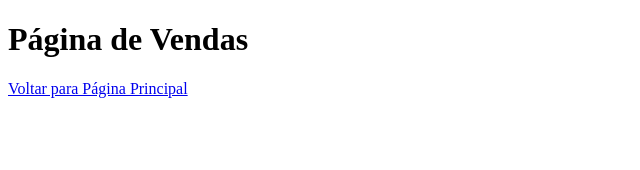
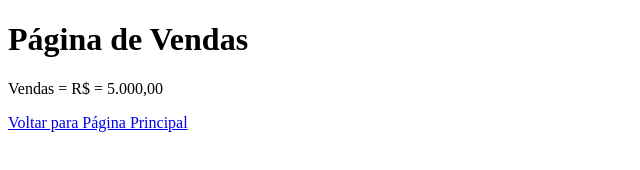
Before and after one commit to allissonalmeida/git-course, a plain HTML site: page vendas.html in a window 1280 px wide. Shown: the whole page, without its empty margins (0-640 px from the left). Drawn offline with Linux system fonts and the light colour scheme.

Commit message:
Acrescentando o valor de vendas

```diff
--- a/vendas.html
+++ b/vendas.html
@@ -7,6 +7,7 @@
 </head>
 <body>
     <h1>Página de Vendas </h1>
+    <p> Vendas = R$ = 5.000,00</p>
     <a href="index.html"> Voltar para Página Principal</a>
 
 </body>
```
